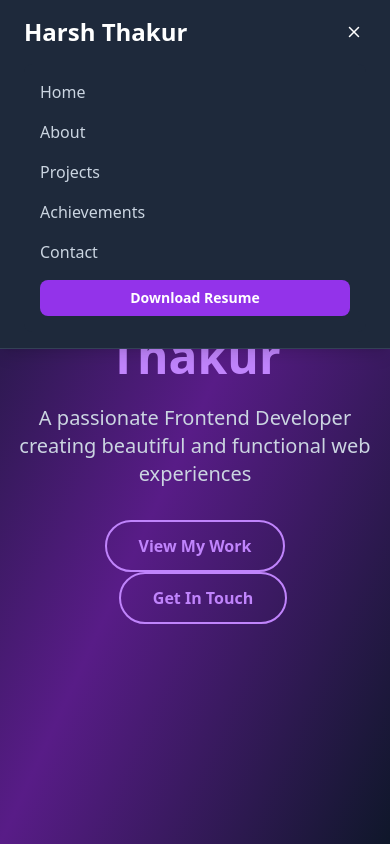
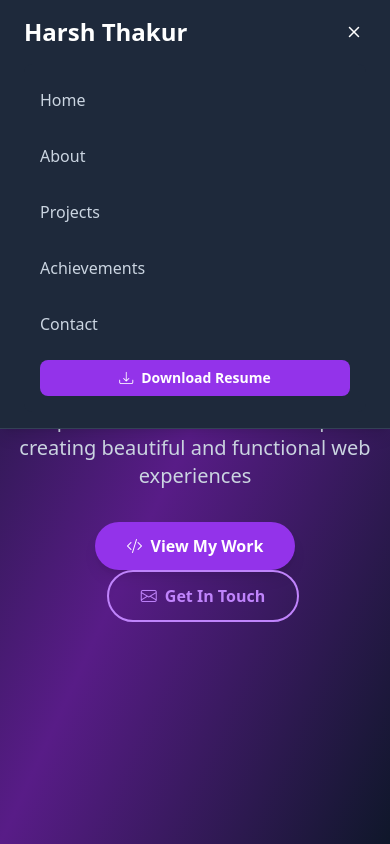
Before and after one commit to Harsh-Thakur-2006/portfolio-website, a React (Vite) app: page / in a window 390 px wide. Both pictures are taken after a click on the button 354 px from the left and 32 px from the top of the page. Shown: the top 844 px of the page. Built offline with nearby package versions, Linux system fonts and the light colour scheme.

Commit message:
ENHANCE: Professional polish - Replace emojis with Bootstrap icons, optimize mobile resume download, and improve overall UX

```diff
--- a/src/components/Header.jsx
+++ b/src/components/Header.jsx
@@ -6,6 +6,16 @@ const Header = () => {
   const scrollToSection = (sectionId) => {
     document.getElementById(sectionId)?.scrollIntoView({ behavior: 'smooth' });
     setIsMenuOpen(false);
+  };
+
+  const handleResumeDownload = () => {
+    const link = document.createElement('a');
+    link.href = '/Harsh_Thakur_Resume.pdf';
+    link.download = 'Harsh_Thakur_Resume.pdf';
+    document.body.appendChild(link);
+    link.click();
+    document.body.removeChild(link);
+    setIsMenuOpen(false); // Close mobile menu after download
   };
 
   return (
@@ -21,13 +31,12 @@ const Header = () => {
             <button onClick={() => scrollToSection('projects')} className="text-slate-300 hover:text-blue-400 transition">Projects</button>
             <button onClick={() => scrollToSection('achievements')} className="text-slate-300 hover:text-blue-400 transition">Achievements</button>
             <button onClick={() => scrollToSection('contact')} className="text-slate-300 hover:text-blue-400 transition">Contact</button>
-            <a
-              href="/assets/Harsh_Thakur_Resume.pdf"
-              download="Harsh_Thakur_Resume.pdf"
+            <button
+              onClick={handleResumeDownload}
               className="bg-purple-600 text-white px-4 py-2 rounded-lg text-sm font-semibold hover:bg-purple-700 transition duration-300"
             >
               Resume
-            </a>
+            </button>
           </div>
 
           {/* Mobile Menu Button */}
@@ -43,18 +52,18 @@ const Header = () => {
         {isMenuOpen && (
           <div className="md:hidden bg-slate-800 mt-4 rounded-lg p-4">
             <div className="flex flex-col space-y-4">
-              <button onClick={() => scrollToSection('home')} className="text-slate-300 hover:text-blue-400 transition text-left">Home</button>
-              <button onClick={() => scrollToSection('about')} className="text-slate-300 hover:text-blue-400 transition text-left">About</button>
-              <button onClick={() => scrollToSection('projects')} className="text-slate-300 hover:text-blue-400 transition text-left">Projects</button>
-              <button onClick={() => scrollToSection('achievements')} className="text-slate-300 hover:text-blue-400 transition text-left">Achievements</button>
-              <button onClick={() => scrollToSection('contact')} className="text-slate-300 hover:text-blue-400 transition text-left">Contact</button>
-              <a
-                href="/assets/Harsh_Thakur_Resume.pdf"
-                download="Harsh_Thakur_Resume.pdf"
-                className="bg-purple-600 text-white px-4 py-2 rounded-lg text-sm font-semibold hover:bg-purple-700 transition duration-300 text-center"
+              <button onClick={() => scrollToSection('home')} className="text-slate-300 hover:text-blue-400 transition text-left py-2">Home</button>
+              <button onClick={() => scrollToSection('about')} className="text-slate-300 hover:text-blue-400 transition text-left py-2">About</button>
+              <button onClick={() => scrollToSection('projects')} className="text-slate-300 hover:text-blue-400 transition text-left py-2">Projects</button>
+              <button onClick={() => scrollToSection('achievements')} className="text-slate-300 hover:text-blue-400 transition text-left py-2">Achievements</button>
+              <button onClick={() => scrollToSection('contact')} className="text-slate-300 hover:text-blue-400 transition text-left py-2">Contact</button>
+              <button
+                onClick={handleResumeDownload}
+                className="bg-purple-600 text-white px-4 py-2 rounded-lg text-sm font-semibold hover:bg-purple-700 transition duration-300 text-center inline-flex items-center justify-center gap-2"
               >
+                <i className="bi bi-download"></i>
                 Download Resume
-              </a>
+              </button>
             </div>
           </div>
         )}
--- a/src/sections/About.jsx
+++ b/src/sections/About.jsx
@@ -1,8 +1,16 @@
 import React from 'react';
 import profilePic from '../assets/profilePic.jpg';
 
+const About = () => {
+  const handleResumeDownload = () => {
+    const link = document.createElement('a');
+    link.href = '/Harsh_Thakur_Resume.pdf';
+    link.download = 'Harsh_Thakur_Resume.pdf';
+    document.body.appendChild(link);
+    link.click();
+    document.body.removeChild(link);
+  };
 
-const About = () => {
   const skills = [
     'HTML/CSS', 'JavaScript', 'React', 'Tailwind CSS', 'Git/GitHub', 'Responsive Design', 'React Native'
   ];
@@ -22,12 +30,13 @@ const About = () => {
                 className="w-full h-full object-cover"
               />
             </div>
-
           </div>
 
           {/* Content Section */}
           <div className="lg:w-2/3">
-            <h3 className="text-3xl font-bold mb-6 text-white">Hello! I'm <span className="text-purple-400">Harsh Thakur</span></h3>
+            <h3 className="text-3xl font-bold mb-6 text-white">
+              Hello! I'm <span className="text-purple-400">Harsh Thakur</span>
+            </h3>
 
             <p className="text-slate-300 mb-4 text-lg leading-relaxed">
               A passionate frontend developer dedicated to creating beautiful, user-friendly web applications.
@@ -56,19 +65,19 @@ const About = () => {
 
             {/* Action Buttons */}
             <div className="flex flex-col sm:flex-row gap-4">
-              <a
-  href="/assets/Harsh_Thakur_Resume.pdf"
-  download="Harsh_Thakur_Resume.pdf"
-  className="bg-purple-600 text-white px-6 py-3 rounded-lg font-semibold hover:bg-purple-700 transition duration-300 inline-flex items-center gap-2"
->
-  <i className="bi bi-download"></i>
-  Download Resume
-</a>
+              <button
+                onClick={handleResumeDownload}
+                className="bg-purple-600 text-white px-6 py-3 rounded-lg font-semibold hover:bg-purple-700 transition duration-300 inline-flex items-center justify-center gap-2"
+              >
+                <i className="bi bi-download"></i>
+                Download Resume
+              </button>
               <button
                 onClick={() => document.getElementById('contact')?.scrollIntoView({ behavior: 'smooth' })}
-                className="border-2 border-purple-400 text-purple-400 px-8 py-3 rounded-lg font-semibold hover:bg-purple-400 hover:text-slate-900 transition duration-300"
+                className="border-2 border-purple-400 text-purple-400 px-6 py-3 rounded-lg font-semibold hover:bg-purple-400 hover:text-slate-900 transition duration-300 inline-flex items-center justify-center gap-2"
               >
-                💬 Get In Touch
+                <i className="bi bi-chat-dots"></i>
+                Get In Touch
               </button>
             </div>
           </div>
--- a/src/sections/Home.jsx
+++ b/src/sections/Home.jsx
@@ -13,14 +13,16 @@ const Home = () => {
         <div className="space-x-4">
           <button
             onClick={() => document.getElementById('projects')?.scrollIntoView({ behavior: 'smooth' })}
-            className="border-2 border-purple-400 text-purple-400 px-8 py-3 rounded-full font-semibold hover:bg-purple-400 hover:text-slate-900 transition duration-300"
+            className="bg-purple-600 text-white px-8 py-3 rounded-full font-semibold hover:bg-purple-700 transition duration-300 shadow-lg inline-flex items-center gap-2"
           >
+            <i className="bi bi-code-slash"></i>
             View My Work
           </button>
           <button
             onClick={() => document.getElementById('contact')?.scrollIntoView({ behavior: 'smooth' })}
-            className="border-2 border-purple-400 text-purple-400 px-8 py-3 rounded-full font-semibold hover:bg-purple-400 hover:text-slate-900 transition duration-300"
+            className="border-2 border-purple-400 text-purple-400 px-8 py-3 rounded-full font-semibold hover:bg-purple-400 hover:text-slate-900 transition duration-300 inline-flex items-center gap-2"
           >
+            <i className="bi bi-envelope"></i>
             Get In Touch
           </button>
         </div>
```
Also changed, not shown: 1 other file (tests, documents, lock files or other folders).
